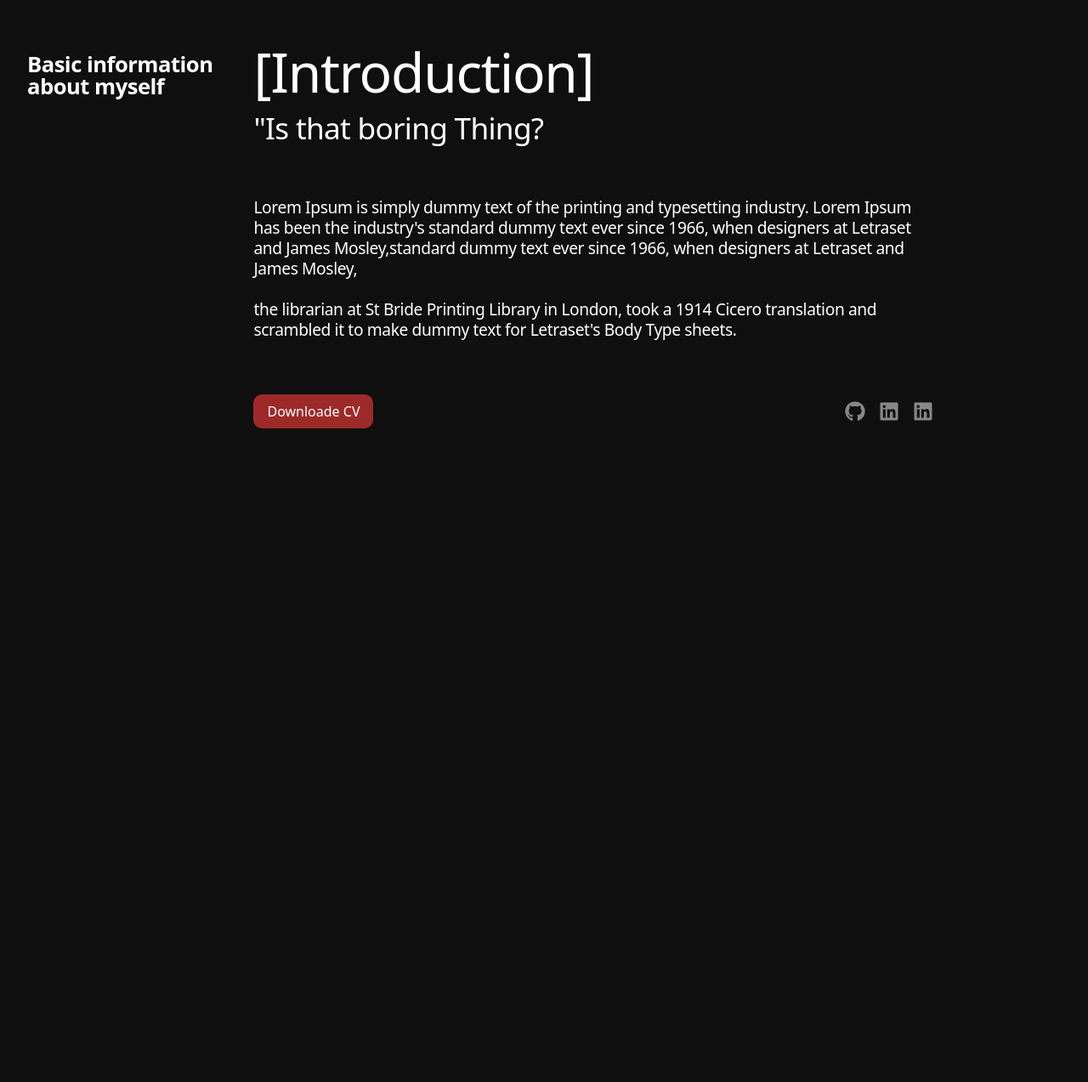
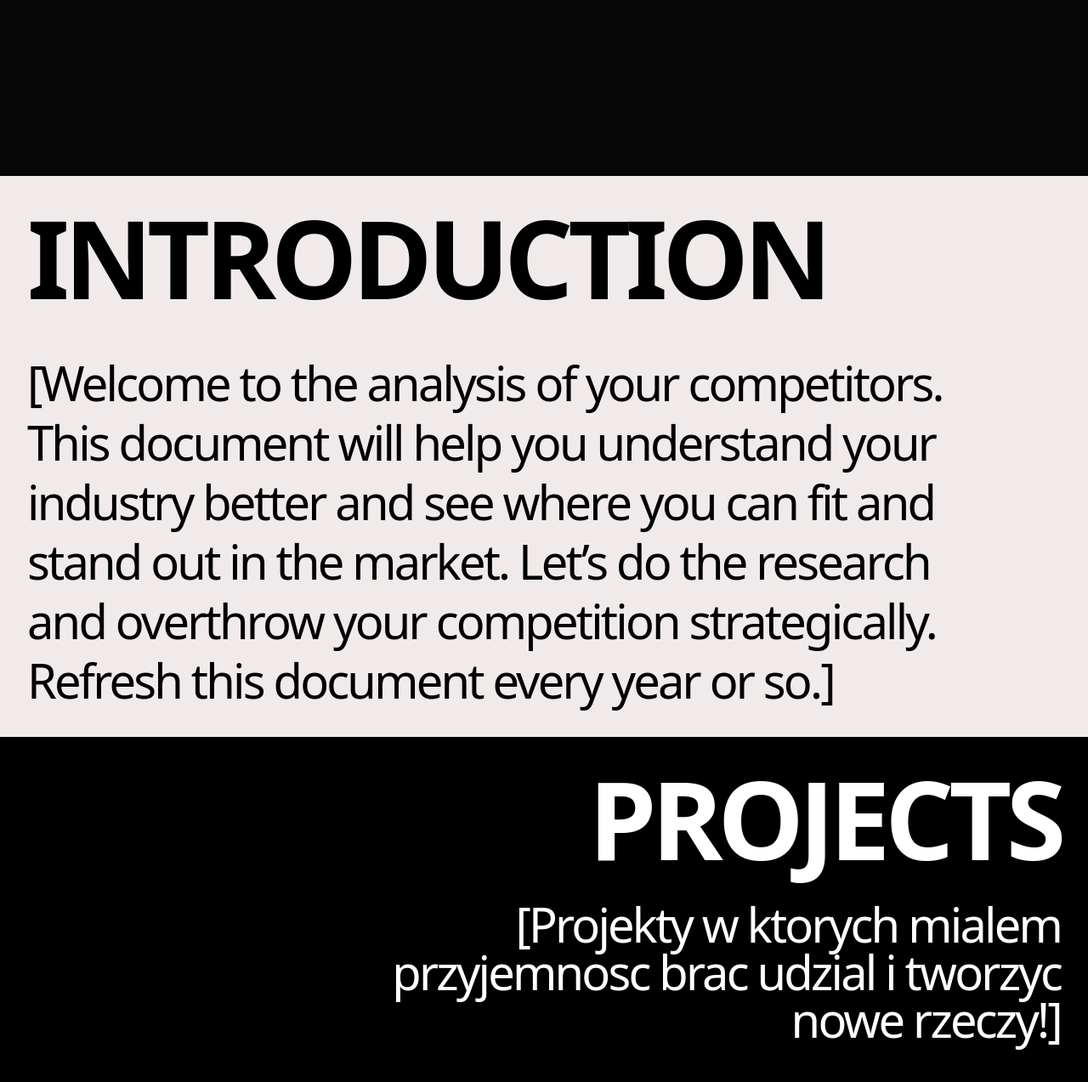
Before and after one commit to Qnsay0/portfolio-website, a Next.js app: page / in a window 1280 px wide. Shown: the part 1393-2666 px from the top of the page at 85% size. Before the commit the page ends 2256 px from the top, so only its background shows below. Built offline with nearby package versions, Linux system fonts and the light colour scheme.

Commit message:
feat: add project section, projectCard UI

```diff
--- a/app/components/menu/menu.css
+++ b/app/components/menu/menu.css
@@ -8,7 +8,7 @@
     padding: 2em;
     width: 100%;
     z-index: 2;
-    background-color: #0f0f0f;
+    background-color: #000000;
 }
 
 .menu-overlay, .menu-bar{
@@ -50,7 +50,7 @@
     left: 0;
     right: 0;
     width: 100%;
-    height: 100vh;
+    height: 100dvh;
     padding: 2em;
     background-color: #9e2929;
     z-index: 2;
--- /dev/null
+++ b/app/components/projectCard/projectCard.tsx
@@ -0,0 +1,17 @@
+
+
+interface ProjectCardProps {
+    onClick: () => void;
+    indexNumber: number;
+    cardTitle: string;
+}
+const ProjectCard =({onClick,indexNumber,cardTitle}: ProjectCardProps) => {
+    return (
+        <button onClick={onClick}>
+             <div className="number"><h1>{indexNumber}</h1></div>
+             <div className="title">{cardTitle}</div>
+        </button>
+    )
+}
+
+export default ProjectCard;
--- a/app/education/page.tsx
+++ /dev/null
@@ -1,7 +0,0 @@
-export default function Education() {
-  return (
-    <main>
-      <h1>Education<sub>(3)</sub></h1>
-    </main>
-  );
-}
--- a/app/globals.css
+++ b/app/globals.css
@@ -5,13 +5,19 @@
     box-sizing: border-box;
     -webkit-font-smoothing: antialiased;
     user-select: none;
+    webkit-scrollbar { display: none; }
+/* Firefox */
+  scrollbar-width: none;
+
+
+
 
 }
 
 body{
     font-family: "Saans TRIAL";
     overflow-x: hidden;
-    background-color: #0f0f0f;
+    background-color: #000000;
 
 }
 
@@ -20,7 +26,7 @@ body{
     width: 100%;
     margin: auto;
     min-height: 100vh;
-    padding: 6em 2em 0;
+    padding: 6em 2em 0 3em;
     display: flex;
     flex-direction: column;
     position: relative;
@@ -45,45 +51,49 @@ body{
 }
 .lg-col .text-box{
     height: 100%;
-    max-width: 1200px;
+    max-width: 1400px;
     display: flex;
     justify-content: start;
     align-items: center;
 
 }
 .lg-col .text-box h1{
-    color: white;
-    font-size: clamp(2em, 5vw, 4em);
+    color: rgba(255, 255, 255, 0.993);
+    font-size: clamp(2em, 5vw, 5em);
     letter-spacing: -0.05em;
 
     text-transform: uppercase;
     line-height: 1;
-    font-weight: 400;
+    font-weight: 700;
 
 }
 
 section{
     min-height: 100vh;
-
+    background-color: #0e0e0e80;
     display: flex;
     justify-content: center;
     align-items: center;
 }
 
-section .text-box{
-    width:100% ;
+section .text-box {
+    width: 100%;
     height: 100%;
     flex: 1;
     display: flex;
     justify-content: center;
     align-items: center;
+    padding: 1em;
+    max-width: 950px;
 }
-section .text-box h1{
-    font-size: clamp(2em, 6vw, 3em);
-    max-width: 600px;
+
+section .text-box h1 {
+    color: white;
+    font-size: clamp(1.5em, 5vw, 3em);
+    letter-spacing: -0.05em;
     text-align: center;
-    color: #fff;
-    letter-spacing: -0.02em;
-    line-height: 1.25;
-    font-weight: 400;
+    text-transform: uppercase;
+    line-height: 1;
+    font-weight: 200;
+
 }
--- a/app/introduction/page.tsx
+++ b/app/introduction/page.tsx
@@ -40,35 +40,13 @@ export default function Introduction() {
 
   return (
     <div className="IntroductionContainer">
-        <div className="smCol" id="smCol">
-            <div className=""><p>Basic information <br/> about myself</p></div>
-            <div className="socials">
+        <div className="titleBox">
+          <h1>Introduction</h1>
+        </div>
+        <div className="sectionTextBox">
+          <p>[Welcome to the analysis of your competitors. This document will help you understand your industry better and see where you can fit and stand out in the market. Let’s do the research and overthrow your competition strategically. Refresh this document every year or so.]</p>
+        </div>
 
-            </div>
-        </div>
-        <div className="lgCol" id="lgCol">
-          <div className="lgColThema">
-            <div className="title"><h1>[Introduction]</h1></div>
-            <div className="subtitle"><h2>"Is that boring Thing?</h2></div>
-          </div>
-
-          <div className="textBox"><p>Lorem Ipsum is simply dummy text
-            of the printing and typesetting industry. Lorem Ipsum has been
-            the industry's standard dummy text ever since 1966, when designers
-            at Letraset and James Mosley,standard dummy text ever since 1966, when designers
-            at Letraset and James Mosley,<br/><br/> the librarian at St Bride Printing Library
-            in London, took a 1914 Cicero translation and scrambled it to
-            make dummy text for Letraset's Body Type sheets.</p>
-          </div>
-          <div className="socials">
-            <button className="portfolio-btn">Downloade CV</button>
-            <div className="social-links-box">
-              <div className="link" id="link"><a href="#"><FaGithub /></a></div>
-              <div className="link" id="link"><a href="#"><FaLinkedin /></a></div>
-              <div className="link" id="link"><a href="#"><FaLinkedin /></a></div>
-            </div>
-          </div>
-        </div>
     </div>
   );
 }
--- a/app/introduction/style.css
+++ b/app/introduction/style.css
@@ -1,102 +1,27 @@
+.IntroductionContainer{
+    background-color: rgb(240, 234, 234);
 
-.IntroductionContainer{
-     min-height: 100vh;
-    color: #fff;
+    color: #000000;
     display: flex;
     gap: 3em;
+    padding: 2em;
     flex-wrap: wrap;
-
     align-content: flex-start;
-
-
 }
 
 
-
-.lgCol{
-    position: relative;
-    display: flex;
-    flex-direction: column;
-    gap: 4em;
+.titleBox h1{
+    color: black;
+    font-size: clamp(3em, 10vw,12em);
+    line-height: 1;
+    text-transform: uppercase;
+    font-weight: 700;
+    letter-spacing: -0.05em;
 }
-
-.smCol p{
-    font-size: clamp(1.2em, 2vw, 2em);
-    font-weight: 700;
-    letter-spacing: -0.02em;
-    line-height: 1;
+.sectionTextBox p{
+    font-size: clamp(1.2em, 6vw, 3.5em);
+    line-height: 125%;
+    letter-spacing: -0.05em;
+    font-weight: 500;
+    max-width: clamp(300px, 90%, 1200px);
 }
-
-.lgColThema{
-    position: relative;
-    display: flex;
-    flex-direction: column;
-    padding: 0;
-    margin: 0;
-
-    gap: 1em;
-}
-
-.lgColThema h1{
-    font-size: clamp(3em, 5vw, 8em);
-     line-height: 1;
-     font-weight: 500;
-     margin-top: -10px;
-     letter-spacing: -0.02em;
-}
-
-.lgColThema h2{
-    font-size: clamp(1.5em, 5vw, 2.2em);
-    font-weight: 400;
-    letter-spacing: -0.02em;
-    line-height: 1;
-}
-
-.lgCol .textBox{
-    max-width: 800px;
-}
-.textBox p{
-    font-size: clamp(0.9em, 3vw, 1.2em);
-    letter-spacing: -0.02em;
-    line-height: 125%;
-
-}
-
-
-.portfolio-btn{
-    display: inline-block;
-    width: auto;
-    padding: 0.5em 1em;
-    box-sizing: border-box;
-    background-color: #9e2929;
-    text-align: center;
-    align-self: flex-start;
-    border-radius: 10px;
-    transition: all 0.5s;
-    cursor: pointer;
-}
-.portfolio-btn:hover{
-    background-color: #9e29298c;
-}
-
-.socials{
-    display: flex;
-    justify-content: space-between;
-    max-width: 800px;
-}
-
-.social-links-box{
-    display: flex;
-    justify-content: center;
-    align-items: center;
-    gap: 1em
-}
-.social-links-box .link{
-    font-size: 1.5em;
-    cursor: pointer;
-    transition: all 0.5s;
-    opacity: 0.5;
-}
-.social-links-box .link:hover{
-    opacity: 1;
-}
--- a/app/page.tsx
+++ b/app/page.tsx
@@ -1,4 +1,5 @@
 "use client"
+
 import { useEffect, useRef } from "react";
 import Lenis from "lenis";
 import SplitType from "split-type";
@@ -6,6 +7,7 @@ import { useGSAP } from "@gsap/react";
 import gsap from "gsap";
 import ScrollTrigger from "gsap/ScrollTrigger";
 import Introduction from "./introduction/page";
+import Projects from "./projects/page";
 export default function Home() {
 
 
@@ -28,7 +30,7 @@ export default function Home() {
     };
   }, []);
 
-  const homeScreenText =
+
 
   useGSAP(() => {
     const splitType = new SplitType("#modern", { types: "chars" });
@@ -36,7 +38,7 @@ export default function Home() {
     gsap.from(splitType.chars, {
       scrollTrigger: {
         trigger: "#modern",
-        start: "top 70%",
+        start: "top 90%",
         end: "top 30%",
         scrub: true,
         markers: false,
@@ -72,19 +74,21 @@ export default function Home() {
             <div className="text-box">
               <h1 id="main-text">
                 HELLO. <br/> I'M BARTŁOMIEJ KLIMEK.<br/>
-                A FRONTEND WEB & MOBILE DEVELOPER FOCUSED ON CRAFTING RESPONSIVE, HIGH-PERFORMANCE USER INTERFACES. I SPECIALIZE IN BUILDING SEAMLESS DIGITAL EXPERIENCES.
+                A FRONTEND WEB & MOBILE DEVELOPER FOCUSED ON CRAFTING RESPONSIVE, HIGH-PERFORMANCE USER INTERFACES.
               </h1>
             </div>
           </div>
         </div>
-        <section>
+
+
+      </div>
+      <section>
           <div className="text-box">
-            <h1 id="modern">Modern UI designbners will expand thier skillsets to inbclude frontend.</h1>
+            <h1 id="modern">"Design is not just what it looks like and feels like. Design is how it works." <br/>~ Steve Jobs</h1>
           </div>
         </section>
-        <Introduction/>
-      </div>
-
+      <Introduction/>
+      <Projects/>
 
     </main>
   );
--- a/app/projects/page.tsx
+++ b/app/projects/page.tsx
@@ -1,7 +1,53 @@
+"use client";
+
+import { useEffect, useState } from 'react';
+import ProjectCard from '../components/projectCard/projectCard'
+import './style.css'
 export default function Projects() {
+  const [isButtonToggle, setIsButtonToggle] = useState(false);
+  const toggleButtonFunc = () => {
+    setIsButtonToggle(!isButtonToggle);
+  }
+  useEffect(() => {
+    isButtonToggle ? document.body.classList.add('overflow-hidden') : document.body.classList.remove('overflow-hidden')
+
+  })
+
+  const projectsCard = [
+    {
+      cardTitle: "Planer - Uloz swoj plan",
+      cardDescription: "",
+      usedFramework: ["NextJs", "AdonisJs", "TailwindCSS", "Coolify"],
+    }
+  ]
+
+
   return (
-    <main>
-      <h1>Projects<sub>(4)</sub></h1>
-    </main>
+    <div className="projectsContainer">
+        <div className="contentBox">
+          <div className="projectTextContentBox">
+            <h1>projects</h1>
+            <p>[Projekty w ktorych mialem przyjemnosc brac udzial i tworzyc nowe rzeczy!]</p>
+          </div>
+        </div>
+        {
+          projectsCard.map((projectCard, index) => (
+            <ProjectCard
+              key={index}
+              onClick={toggleButtonFunc}
+              indexNumber={index}
+              cardTitle={projectCard.cardTitle}
+            />
+          ))
+        }
+
+
+
+      <div className={`${isButtonToggle ? "buttonProjectActive": "" } cardOverlay`}>
+          <button onClick={toggleButtonFunc}>
+             close
+          </button>
+      </div>
+    </div>
   );
 }
--- /dev/null
+++ b/app/projects/style.css
@@ -0,0 +1,84 @@
+@import "tailwindcss";
+.projectsContainer{
+    position: relative;
+    padding: 2em;
+    display: flex;
+    flex-direction: column;
+    gap: 5em;
+
+}
+.contentBox{
+    color: white;
+    display: flex;
+    align-items: flex-end;
+    justify-content: flex-start;
+    flex-direction: column;
+    gap: 2em;
+
+}
+.projectTextContentBox{
+    text-align: end;
+    display: flex;
+    flex-direction: column;
+    gap: 2em;
+}
+.projectTextContentBox h1{
+    font-size: clamp(3em, 10vw,12em);
+    line-height: 1;
+    text-transform: uppercase;
+    font-weight: 700;
+    letter-spacing: -0.05em;
+}
+.projectTextContentBox p{
+    font-size: clamp(1.2em, 6vw, 3.5em);
+    line-height: 1;
+    max-width: 900px;
+    font-weight: 400;
+    letter-spacing: -0.05em;
+
+
+}
+.projecsCardsBox{
+    padding: 0 2em;
+    display: flex;
+    flex-direction: column;
+    gap: 2em;
+}
+
+.projecsCardsBox button{
+    opacity: 0.5;
+    width: 100%;
+    display: flex;
+    flex-direction: row;
+    color: white;
+    justify-content: space-between  ;
+    align-items: center;
+    border-bottom: 0.5px solid #ffffff77;
+    transition: all 0.5s;
+}
+.projecsCardsBox button:hover{
+    opacity: 1;
+}
+button .title, .number h1{
+    font-size:clamp(1em, 4vw,2.5em);
+    letter-spacing: -0.02em;
+    line-height: 1;
+    padding: 0.5em;
+    font-weight: 500;
+    text-transform: uppercase;
+}
+.cardOverlay{
+    position: fixed;
+    top: 88px;
+    left: 0;
+    width: 100vw;
+    height: 100%;
+    background-color: aqua;
+    transform: translateX(100%);
+    transition: transform 1s ease-in-out;
+    z-index: 2;
+}
+
+.cardOverlay.buttonProjectActive{
+    transform: translateX(0);
+}
--- a/package.json
+++ b/package.json
@@ -10,6 +10,7 @@
   },
   "dependencies": {
     "@gsap/react": "^2.1.2",
+    "@react-pdf/renderer": "^4.5.1",
     "gsap": "^3.15.0",
     "lenis": "^1.3.25",
     "next": "^16.2.11",
```
Also changed, not shown: app/components/projectCard/style.css (added), 1 other file (tests, documents, lock files or other folders).
